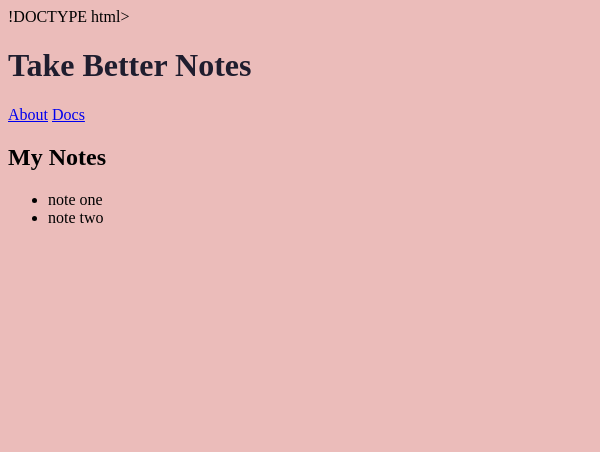
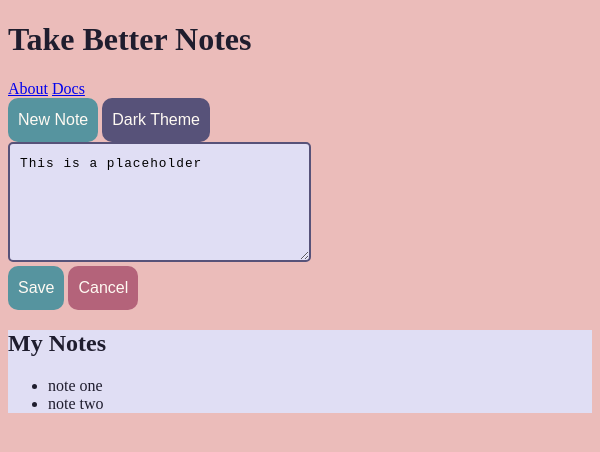
Before and after one commit to AmandaKuiack/assignment1, a plain HTML site: page index.html in a window 600 px wide. Drawn offline with Linux system fonts and the light colour scheme.

Commit message:
add textbox and buttons

```diff
--- a/css/stylesheet.css
+++ b/css/stylesheet.css
@@ -1,10 +1,65 @@
 /*LIGHT #1f1d2e and #ebbcba and #E0DEF4 */
 /* DARK #9ccfd8 and #232136 & #fffaf3 and #575279*/
-@media screen and (min-width: 600px){
+@media screen and (max-width: 600px){
     body {
         background-color: #ebbcba;
-    }
-    header {
         color: #1f1d2e;
     }
+    aside {
+        background-color: #E0DEF4;
+
+    }
+
+
+    textarea {
+        font-size: .8rem;
+        letter-spacing: 1px;
+    }
+    textarea {
+        background-color: #E0DEF4;
+        padding: 10px;
+        line-height: 1.5;
+        border-radius: 5px;
+        border: 2px solid #575279;
+    }
+    .dark {
+        border: 0;
+        line-height: 2.5;
+        padding: 2px 10px;
+        font-size: 1rem;
+        text-align: center;
+        color: #fffaf3;
+        border-radius: 10px;
+        background-color: #575279;
+    }
+    .newnote {
+        border: 0;
+        line-height: 2.5;
+        padding: 2px 10px;
+        font-size: 1rem;
+        text-align: center;
+        color: #fffaf3;
+        border-radius: 10px;
+        background-color: #56949f;
+    }
+    .save {
+        border: 0;
+        line-height: 2.5;
+        padding: 2px 10px;
+        font-size: 1rem;
+        text-align: center;
+        color: #fffaf3;
+        border-radius: 10px;
+        background-color: #56949f;
+    }
+    .cancel {
+        border: 0;
+        line-height: 2.5;
+        padding: 2px 10px;
+        font-size: 1rem;
+        text-align: center;
+        color: #fffaf3;
+        border-radius: 10px;
+        background-color: #b4637a;
+    }
 }
--- a/index.html
+++ b/index.html
@@ -1,4 +1,4 @@
-!DOCTYPE html>
+<!DOCTYPE html>
 <html lang="en">
   <head>
     <meta charset="UTF-8" />
@@ -13,6 +13,31 @@
                 <a href="misc/about.html">About</a> <a href="misc/docs.html">Docs</a>
             </nav>
         </header>
+        <section>
+            <button class="newnote"
+                        type="button">
+                        New Note
+            </button>
+            <button class="dark"
+                        type="button">
+                        Dark Theme
+            </button>
+        </section>
+        <article>
+            <textarea id="story" name="story"
+            rows="5" cols="33">This is a placeholder
+            </textarea>
+        </article>
+        <section>
+            <button class="save"
+                        type="button">
+                        Save
+            </button>
+            <button class="cancel"
+                        type="button">
+                        Cancel
+            </button>
+        </section>
         <aside>
             <h1>My Notes</h1>
             <ul>
```
Also changed, not shown: misc/about.html (+1 -1 lines), misc/docs.html (+1 -1 lines).
